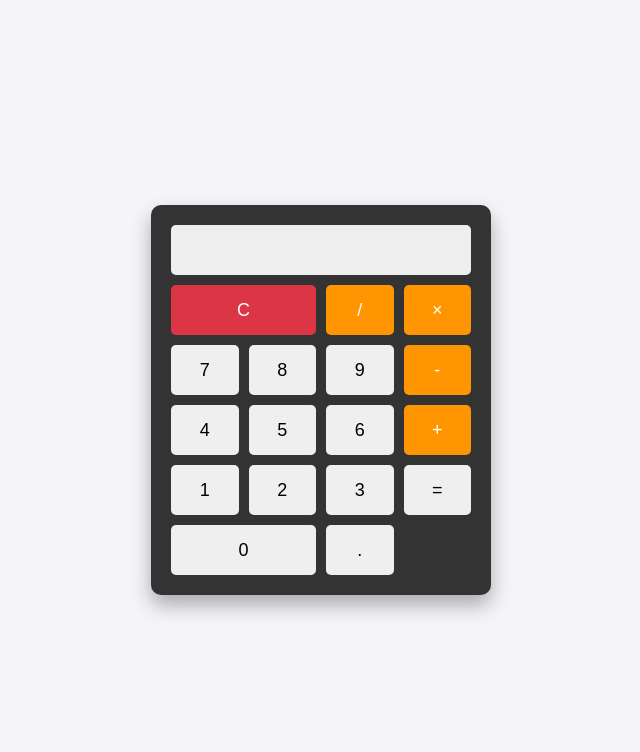
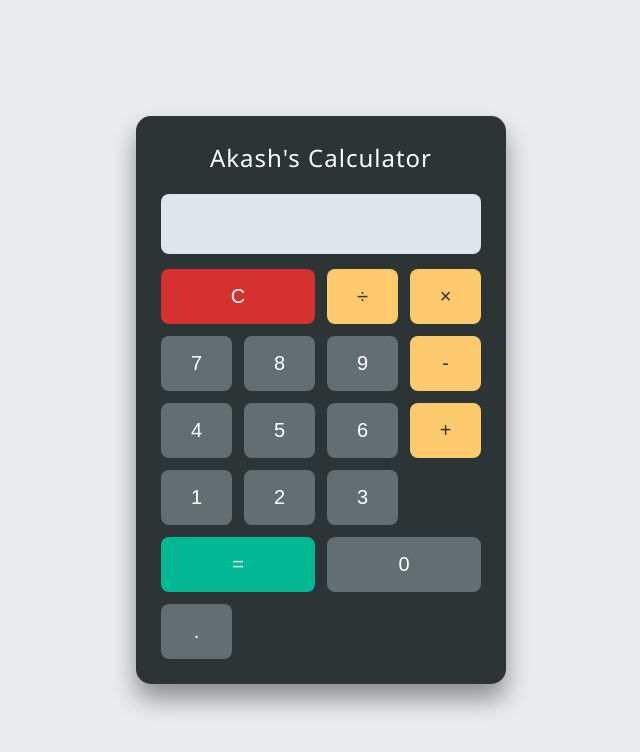
Before and after one commit to dumboindian/Devops_8, a plain HTML site: page index.html in a window 1280 px wide. Shown: the whole page, without its empty margins (319-959 px from the left). Drawn offline with Linux system fonts and the light colour scheme.

Commit message:
Update calculator title and improve styles

```diff
--- a/index.html
+++ b/index.html
@@ -3,88 +3,113 @@
 <head>
     <meta charset="UTF-8">
     <meta name="viewport" content="width=device-width, initial-scale=1.0">
-    <title>Simple Calculator</title>
+    <title>Akash's Calculator</title>
     <style>
-        /* CSS Styling */
         body {
-            font-family: Arial, sans-serif;
+            font-family: 'Segoe UI', Tahoma, Geneva, Verdana, sans-serif;
             display: flex;
             justify-content: center;
             align-items: center;
             height: 100vh;
             margin: 0;
-            background-color: #f4f4f9;
+            background-color: #e9ecef;
         }
 
         .calculator {
-            background-color: #333;
-            padding: 20px;
-            border-radius: 10px;
-            box-shadow: 0px 10px 20px rgba(0,0,0,0.3);
-            width: 300px;
+            background-color: #2d3436;
+            padding: 25px;
+            border-radius: 15px;
+            box-shadow: 0px 15px 25px rgba(0,0,0,0.4);
+            width: 320px;
+        }
+
+        h2 {
+            color: #ffffff;
+            text-align: center;
+            margin-top: 0;
+            margin-bottom: 20px;
+            font-weight: 300;
+            letter-spacing: 1px;
         }
 
         #display {
             width: 100%;
-            height: 50px;
-            font-size: 24px;
+            height: 60px;
+            font-size: 28px;
             text-align: right;
-            margin-bottom: 10px;
+            margin-bottom: 15px;
             padding: 10px;
             box-sizing: border-box;
             border: none;
-            border-radius: 5px;
-            background: #eee;
+            border-radius: 8px;
+            background: #dfe6e9;
+            color: #2d3436;
         }
 
         .buttons {
             display: grid;
             grid-template-columns: repeat(4, 1fr);
-            gap: 10px;
+            gap: 12px;
         }
 
         button {
-            height: 50px;
-            font-size: 18px;
+            height: 55px;
+            font-size: 20px;
             border: none;
-            border-radius: 5px;
+            border-radius: 8px;
             cursor: pointer;
-            transition: background 0.2s;
+            background-color: #636e72;
+            color: white;
+            transition: transform 0.1s, background 0.2s;
+        }
+
+        button:active {
+            transform: scale(0.95);
         }
 
         button:hover {
-            background-color: #ddd;
+            background-color: #b2bec3;
+            color: #2d3436;
         }
 
         .operator {
-            background-color: #ff9500;
-            color: white;
+            background-color: #fdcb6e;
+            color: #2d3436;
         }
 
         .operator:hover {
-            background-color: #e08400;
+            background-color: #e1b12c;
         }
 
         .equal {
-            background-color: #28a745;
+            background-color: #00b894;
             color: white;
             grid-column: span 2;
         }
 
+        .equal:hover {
+            background-color: #009473;
+        }
+
         .clear {
-            background-color: #dc3545;
+            background-color: #d63031;
             color: white;
             grid-column: span 2;
+        }
+
+        .clear:hover {
+            background-color: #af2525;
         }
     </style>
 </head>
 <body>
 
     <div class="calculator">
+        <h2>Akash's Calculator</h2>
         <input type="text" id="display" disabled>
         <div class="buttons">
             <button class="clear" onclick="clearDisplay()">C</button>
-            <button class="operator" onclick="appendToDisplay('/')">/</button>
+            <button class="operator" onclick="appendToDisplay('/')">÷</button>
             <button class="operator" onclick="appendToDisplay('*')">×</button>
 
             <button onclick="appendToDisplay('7')">7</button>
@@ -100,7 +125,7 @@
             <button onclick="appendToDisplay('1')">1</button>
             <button onclick="appendToDisplay('2')">2</button>
             <button onclick="appendToDisplay('3')">3</button>
-            <button onclick="calculate()">=</button>
+            <button class="equal" onclick="calculate()">=</button>
 
             <button onclick="appendToDisplay('0')" style="grid-column: span 2;">0</button>
             <button onclick="appendToDisplay('.')">.</button>
@@ -108,7 +133,6 @@
     </div>
 
     <script>
-        // Simple Logic
         const display = document.getElementById('display');
 
         function appendToDisplay(input) {
@@ -121,6 +145,7 @@
 
         function calculate() {
             try {
+                // Using a basic eval for simple math logic
                 display.value = eval(display.value);
             } catch (error) {
                 display.value = "Error";
```
